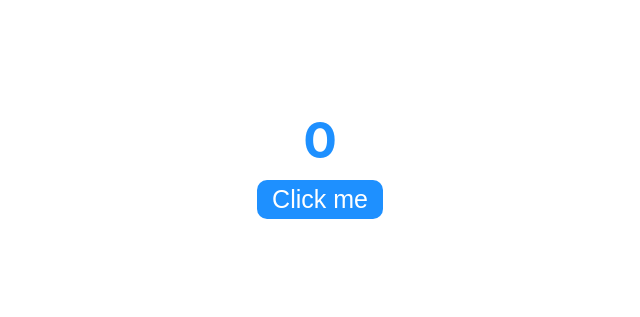
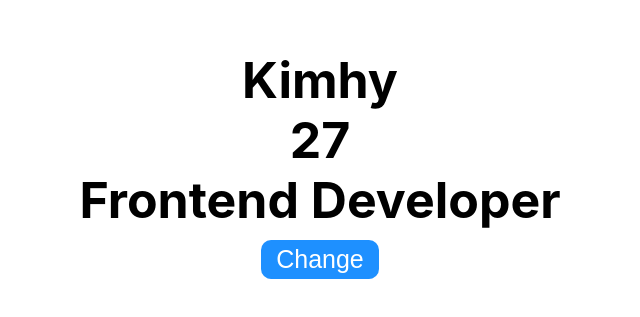
Before and after one commit to By-Kimhy/Learn-ReactJS, a React (Vite) app in the folder vite/: page / in a window 1280 px wide. Shown: the part 231-548 px from the top of the page, without its empty margins (320-960 px from the left). Built offline with nearby package versions, Linux system fonts and the light colour scheme.

Commit message:
useState obj

```diff
--- a/vite/src/App.css
+++ b/vite/src/App.css
@@ -25,7 +25,7 @@ div,article{
 }
 
 h1, h2, h3, h4, h5, h6{
-    color:dodgerblue;
+    /* color:dodgerblue; */
     font-size: 5rem;
 }
 button{
--- a/vite/src/App.jsx
+++ b/vite/src/App.jsx
@@ -1,20 +1,25 @@
-import react from "react";
-import "./App.css";
+import React from 'react'
+import './App.css'
+const obj = {
+  name: 'Kimhy',
+  age: 27,
+  job: 'Frontend Developer',
+}
+const newObj = {...obj, job: 'Backend Developer'}
 
 const App = () => {
-  // const arr = react.useState(0);
-  // const count =arr[0];
-  // const setCount = arr[1];
-  // function handleIncrement() {
-  //   setCount(count + 1);
+  const [user, setUser] = React.useState(obj);
+  // function handleChange(){
+  //   setUser(newObj);
   // }
-
-  const [count, setCount] = react.useState(0);
   return (
-    <div>
-      <h3>{count}</h3>
-      <button onClick={() => setCount(count + 1)}>Click me</button>
-    </div>
+    <article>
+      <h2>{user.name}</h2>
+      <h2>{user.age}</h2>
+      <h2>{user.job}</h2>
+      {/* <button onClick={handleChange}>Change</button> */}
+      <button onClick={() => setUser(newObj)}>Change</button>
+    </article>
   )
 }
 
```
Also changed, not shown: vite/src/App_count.jsx (added, +21 -0 lines).
